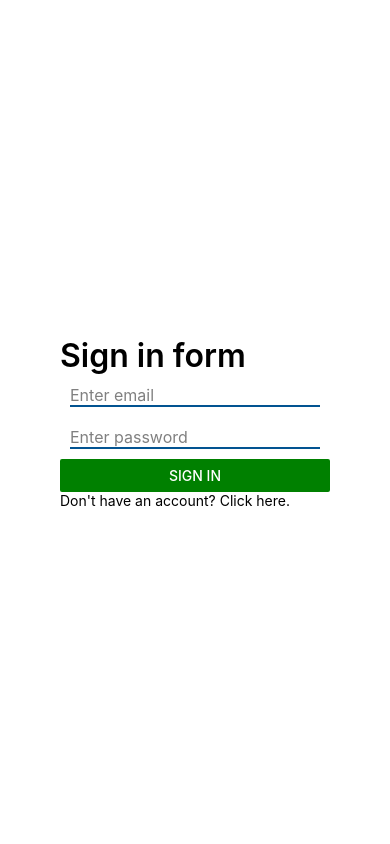
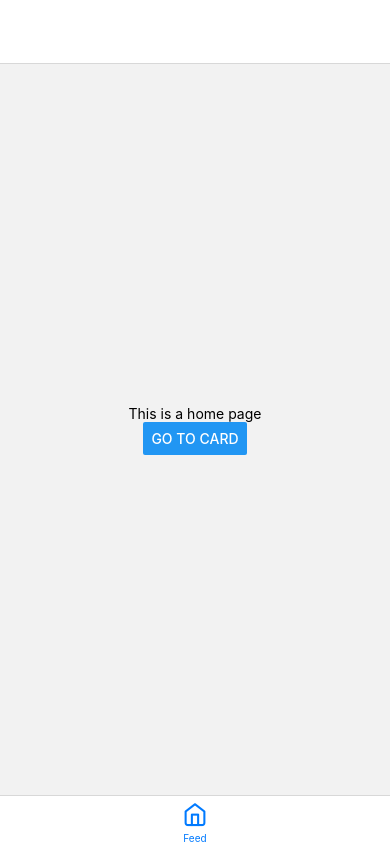
Before and after one commit to Sir1ys/codecrafters-fe, a React Native app: screen /home in a window 390 px wide. Built offline with nearby package versions, Linux system fonts and the light colour scheme; no server answers.

Commit message:
added basic nav for authed users

```diff
--- a/App.js
+++ b/App.js
@@ -1,12 +1,12 @@
 import { StatusBar } from "expo-status-bar";
 import { StyleSheet, View } from "react-native";
-import LoginPage from "./components/LoginPage";
 import "./firebase";
+import { AppNavigator } from "./navigation/AppNavigator";
 
 export default function App() {
   return (
     <View style={styles.container}>
-      <LoginPage />
+      <AppNavigator />
       <StatusBar style="auto" />
     </View>
   );
@@ -15,7 +15,6 @@ const styles = StyleSheet.create({
   container: {
     flex: 1,
     backgroundColor: "#fff",
-    alignItems: "center",
     justifyContent: "center",
   },
 });
--- /dev/null
+++ b/components/Card.jsx
@@ -0,0 +1,8 @@
+import React from "react";
+import { View, Text } from "react-native";
+
+export const Card = () => {
+  <View>
+    <Text>This is a card</Text>
+  </View>;
+};
--- /dev/null
+++ b/components/Feed.jsx
@@ -0,0 +1,24 @@
+import React from "react";
+import { View, Text, Button, StyleSheet } from "react-native";
+
+export const Feed = (props) => {
+  return (
+    <View style={styles.container}>
+      <Text>This is a home page</Text>
+      <Button
+        title="Go to card"
+        onPress={() => {
+          props.navigation.navigate("Card");
+        }}
+      ></Button>
+    </View>
+  );
+};
+
+const styles = StyleSheet.create({
+  container: {
+    flex: 1,
+    justifyContent: "center",
+    alignItems: "center",
+  },
+});
--- /dev/null
+++ b/navigation/AppNavigator.jsx
@@ -0,0 +1,15 @@
+import "react-native-gesture-handler";
+import { NavigationContainer } from "@react-navigation/native";
+import { MainNavigator } from "./MainNavigator";
+import SignIn from "../components/SignIn";
+
+export const AppNavigator = () => {
+  const isAuth = true;
+
+  return (
+    <NavigationContainer>
+      {isAuth && <MainNavigator />}
+      {!isAuth && <SignIn />}
+    </NavigationContainer>
+  );
+};
--- /dev/null
+++ b/navigation/MainNavigator.jsx
@@ -0,0 +1,26 @@
+import "react-native-gesture-handler";
+import { createStackNavigator } from "@react-navigation/stack";
+import { TabNavigator } from "./TabNavigator";
+import { Card } from "../components/Card";
+
+const Stack = createStackNavigator();
+
+export const MainNavigator = () => {
+  return (
+    <Stack.Navigator>
+      <Stack.Screen
+        name="Home"
+        component={TabNavigator}
+        options={{ headerShown: false }}
+      />
+      <Stack.Screen
+        name="Card"
+        component={Card}
+        options={{
+          gestureEnabled: true,
+          headerTitle: "Card Test",
+        }}
+      />
+    </Stack.Navigator>
+  );
+};
--- /dev/null
+++ b/navigation/TabNavigator.jsx
@@ -0,0 +1,23 @@
+import "react-native-gesture-handler";
+import { createBottomTabNavigator } from "@react-navigation/bottom-tabs";
+import { Feather } from "@expo/vector-icons";
+import { Feed } from "../components/Feed";
+
+const Tab = createBottomTabNavigator();
+
+export const TabNavigator = () => {
+  return (
+    <Tab.Navigator screenOptions={{ headerTitle: "" }}>
+      <Tab.Screen
+        name="home"
+        component={Feed}
+        options={{
+          tabBarLabel: "Feed",
+          tabBarIcon: ({ color, size }) => {
+            return <Feather name="home" size={size} color={color} />;
+          },
+        }}
+      />
+    </Tab.Navigator>
+  );
+};
```
Also changed, not shown: package.json (+8 -0 lines), 1 other file (tests, documents, lock files or other folders).
